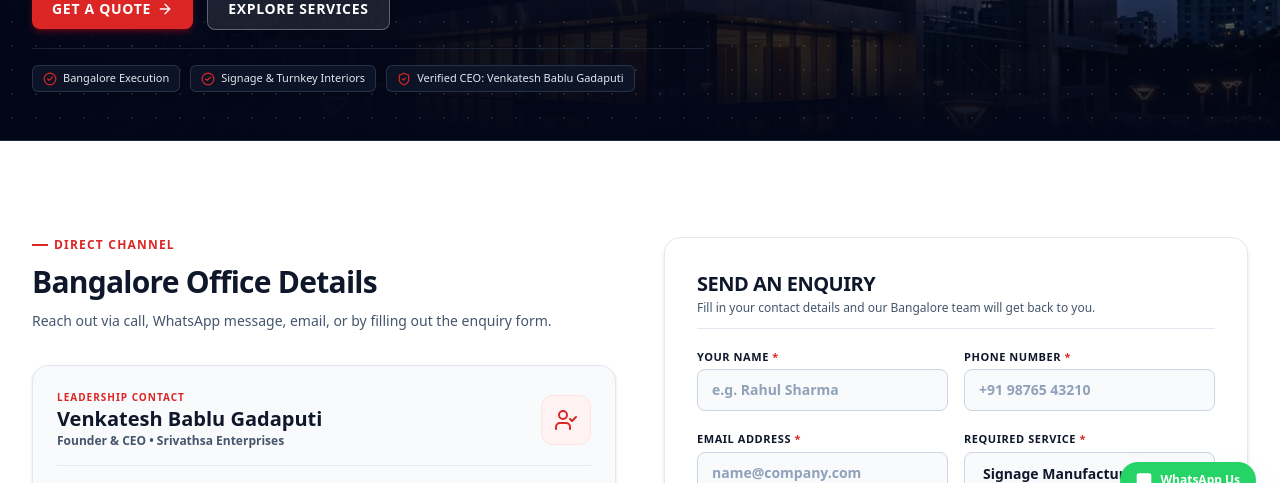
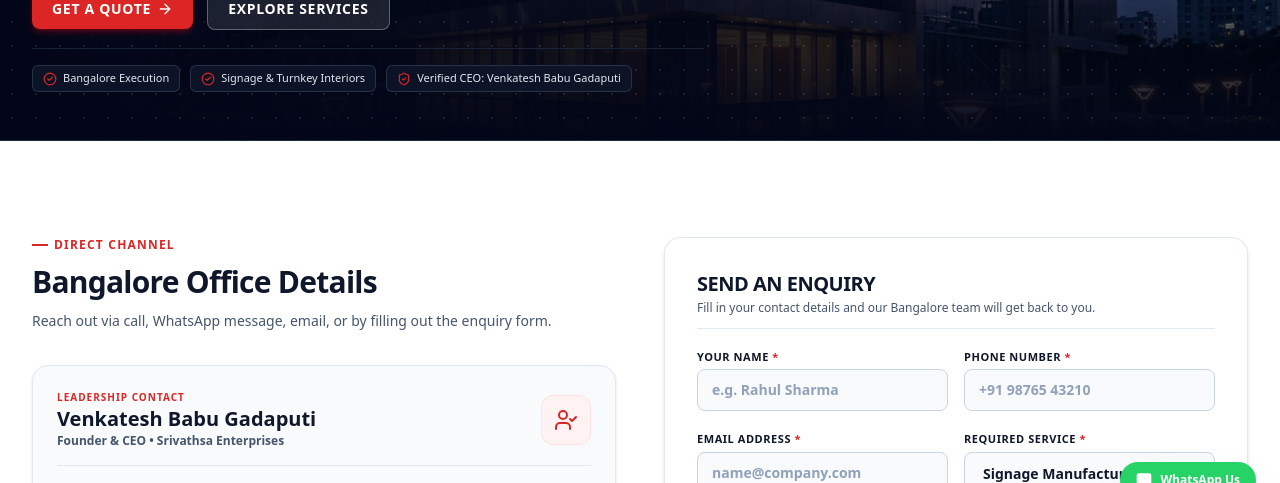
Before and after one commit to suvassuva/srivathsa, a Next.js app: page /contact in a window 1280 px wide. Shown: the part 278-761 px from the top of the page. Built offline with nearby package versions, Linux system fonts and the light colour scheme.

Commit message:
Fix typo in founder name (Venkatesh Babu Gadaputi)

```diff
--- a/src/app/about/page.tsx
+++ b/src/app/about/page.tsx
@@ -10,7 +10,7 @@
 export const metadata = {
   title: "About Us | Srivathsa Enterprises Bangalore",
   description:
-    "Learn about Srivathsa Enterprises led by Founder & CEO Venkatesh Bablu Gadaputi. Premium signage manufacturing, turnkey interior works, and real estate in Bangalore.",
+    "Learn about Srivathsa Enterprises led by Founder & CEO VenkateshBabu Gadaputi. Premium signage manufacturing, turnkey interior works, and real estate in Bangalore.",
 };
 
 export default function AboutPage() {
--- a/src/data/company.ts
+++ b/src/data/company.ts
@@ -4,7 +4,7 @@
   tagline: "Signage • Interior Works • Real Estate",
   description: "Complete business solutions for signage manufacturing, interior project execution, and real estate requirements in Bangalore.",
   ceo: {
-    name: "Venkatesh Bablu Gadaputi",
+    name: "Venkatesh Babu Gadaputi",
     title: "Founder & CEO",
   },
   contact: {
```
